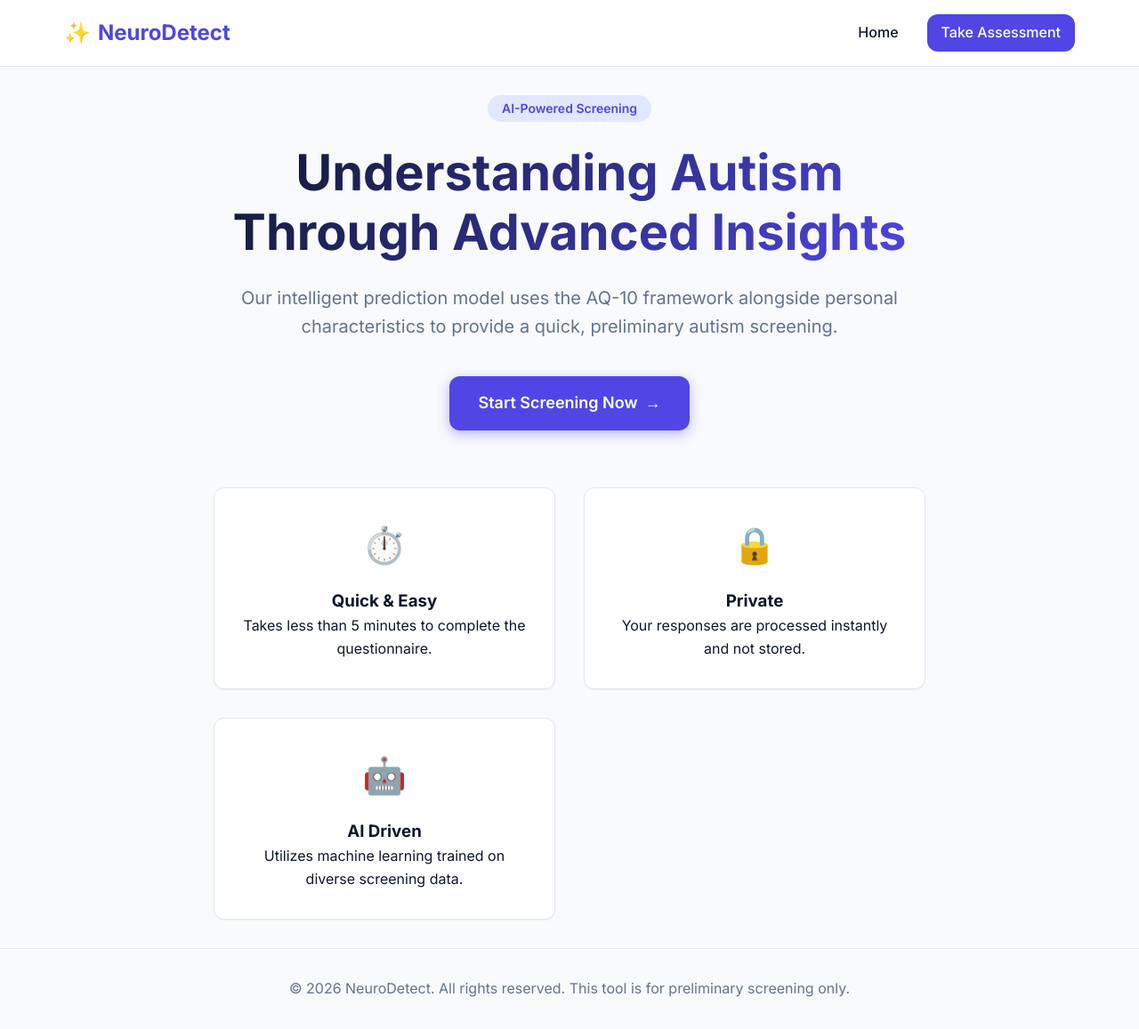
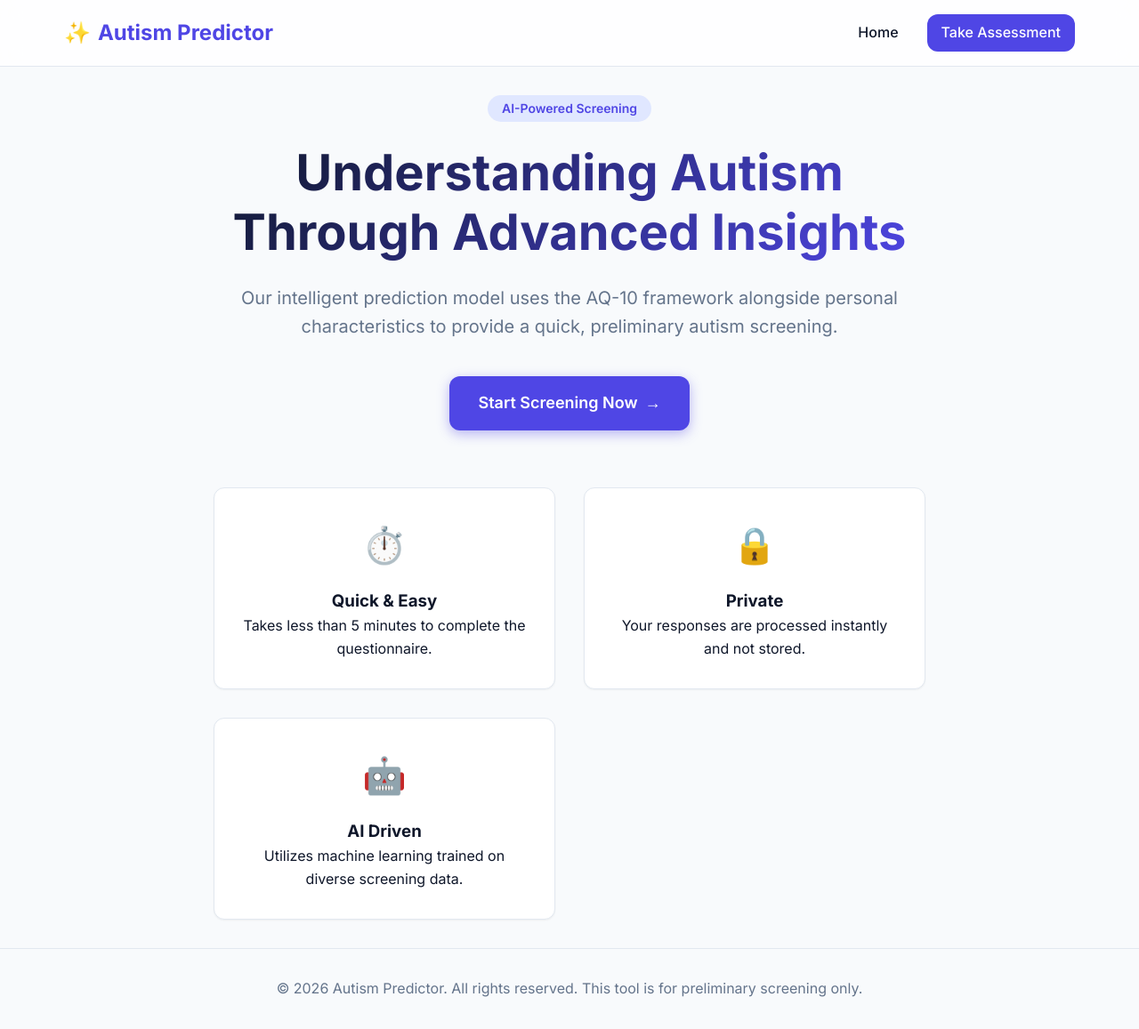
Before and after one commit to uvais-malik/Autism_Detection, a Flask app: page / in a window 1280 px wide. Shown: the whole page at 89% size. Run offline with Flask 2, Linux system fonts and the light colour scheme; parts of the project's set-up code (start-up, migrations or seed data) failed here and were passed over.

Commit message:
Rename app to Autism Predictor and fix Render python version

```diff
--- a/templates/base.html
+++ b/templates/base.html
@@ -11,7 +11,7 @@
     <nav class="navbar">
         <div class="nav-container">
             <a href="/" class="logo">
-                <span class="logo-icon">✨</span> NeuroDetect
+                <span class="logo-icon">✨</span> Autism Predictor
             </a>
             <div class="nav-links">
                 <a href="/">Home</a>
@@ -25,7 +25,7 @@
     </main>
 
     <footer class="footer">
-        <p>&copy; 2026 NeuroDetect. All rights reserved. This tool is for preliminary screening only.</p>
+        <p>&copy; 2026 Autism Predictor. All rights reserved. This tool is for preliminary screening only.</p>
     </footer>
 </body>
 </html>
--- a/templates/form.html
+++ b/templates/form.html
@@ -1,6 +1,6 @@
 {% extends 'base.html' %}
 
-{% block title %}Assessment | NeuroDetect{% endblock %}
+{% block title %}Assessment | Autism Predictor{% endblock %}
 
 {% block content %}
 <div class="form-container">
--- a/templates/index.html
+++ b/templates/index.html
@@ -1,6 +1,6 @@
 {% extends 'base.html' %}
 
-{% block title %}Home | NeuroDetect{% endblock %}
+{% block title %}Home | Autism Predictor{% endblock %}
 
 {% block content %}
 <div class="hero">
--- a/templates/result.html
+++ b/templates/result.html
@@ -1,6 +1,6 @@
 {% extends 'base.html' %}
 
-{% block title %}Result | NeuroDetect{% endblock %}
+{% block title %}Result | Autism Predictor{% endblock %}
 
 {% block content %}
 <div class="result-container">
```
Also changed, not shown: 1 other file.
